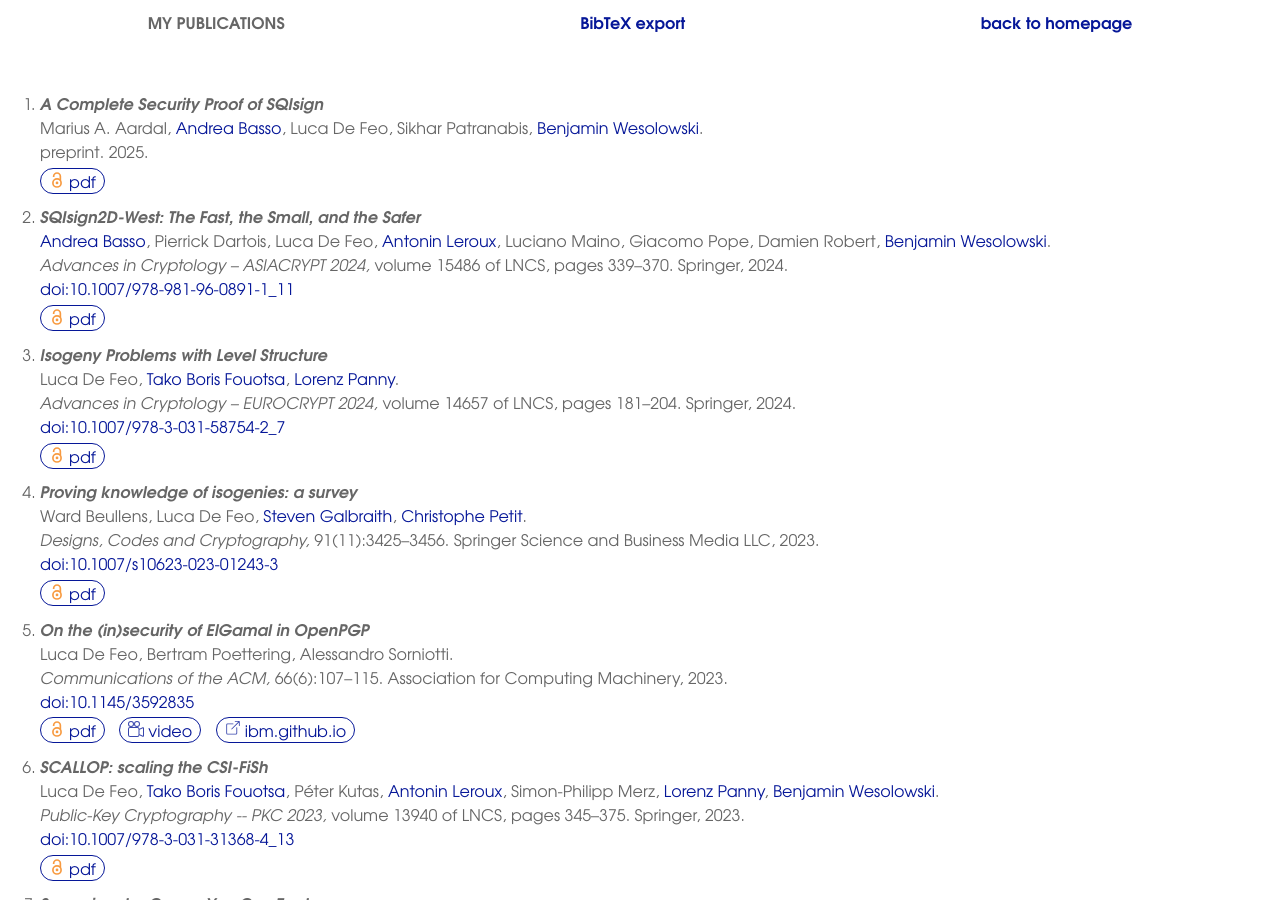
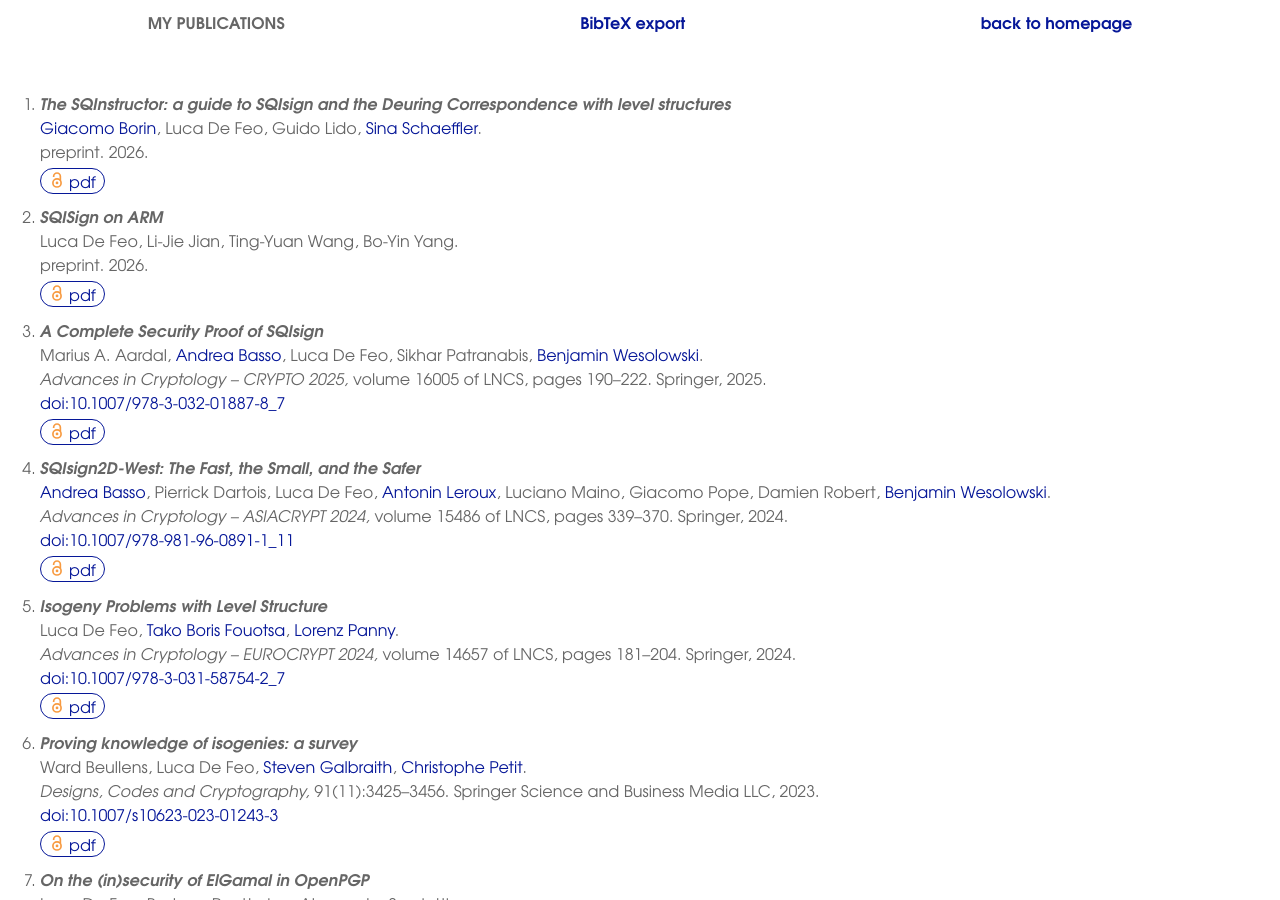
Before and after one commit to defeo/defeo.github.io, a Jekyll site: the page built from pubs.html, in a window 1280 px wide and 900 px high. Built offline with Jekyll 4.4.1, drawn with Linux system fonts in a browser that asks for light colours.

Commit message:
New papers

```diff
--- a/_data/papers.yaml
+++ b/_data/papers.yaml
@@ -1,5 +1,27 @@
 papers:
   - type: preprint
+    title: 'The SQInstructor: a guide to SQIsign and the Deuring Correspondence with level structures'
+    authors:
+      - gborin
+      - me
+      - Guido Lido
+      - sschaeffler
+    download: 'https://eprint.iacr.org/2026/493.pdf'
+    date: 2026-03-11
+    year: 2026
+
+  - type: preprint
+    title: SQISign on ARM
+    authors:
+      - me
+      - Li-Jie Jian
+      - Ting-Yuan Wang
+      - Bo-Yin Yang
+    download: 'https://eprint.iacr.org/2026/394.pdf'
+    date: 2026-03-01
+    year: 2026
+
+  - type: conference
     title: A Complete Security Proof of SQIsign
     authors:
       - Marius A. Aardal
@@ -7,8 +29,21 @@ papers:
       - me
       - Sikhar Patranabis
       - bweso
+    bibinfo:
+      publisher: Springer
+      title:
+        short: CRYPTO 2025
+        long: Advances in Cryptology – CRYPTO 2025
+      volume: 16005
+      series: LNCS
+      pagestart: 190
+      pageend: 222
+      editor:
+        - Yael Tauman Kalai
+        - Seni F. Kamara
+    doi: 10.1007/978-3-032-01887-8_7
     download: 'https://eprint.iacr.org/2025/379.pdf'
-    date: 2025-03-04
+    date: 2025-08-17
     year: 2025
 
   - type: conference
@@ -924,6 +959,12 @@ coauthors:
   basso:
     name: Andrea Basso
     url: 'https://andreabasso.com/'
+  gborin:
+    name: Giacomo Borin
+    url: 'https://gbor.in/'
+  sschaeffler:
+    name: Sina Schaeffler
+    url: 'https://syndrakon.github.io/'
 
 publishers:
   ACM: Association for Computing Machinery
```
